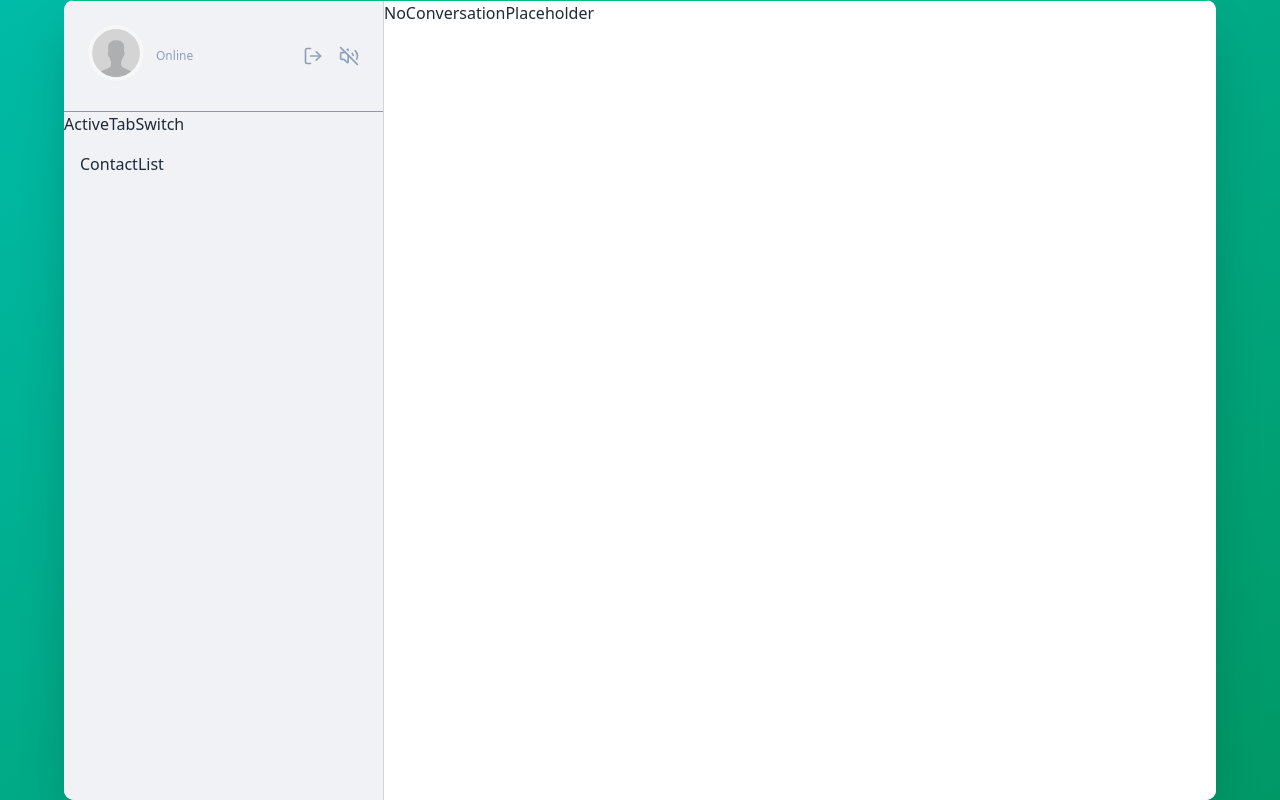
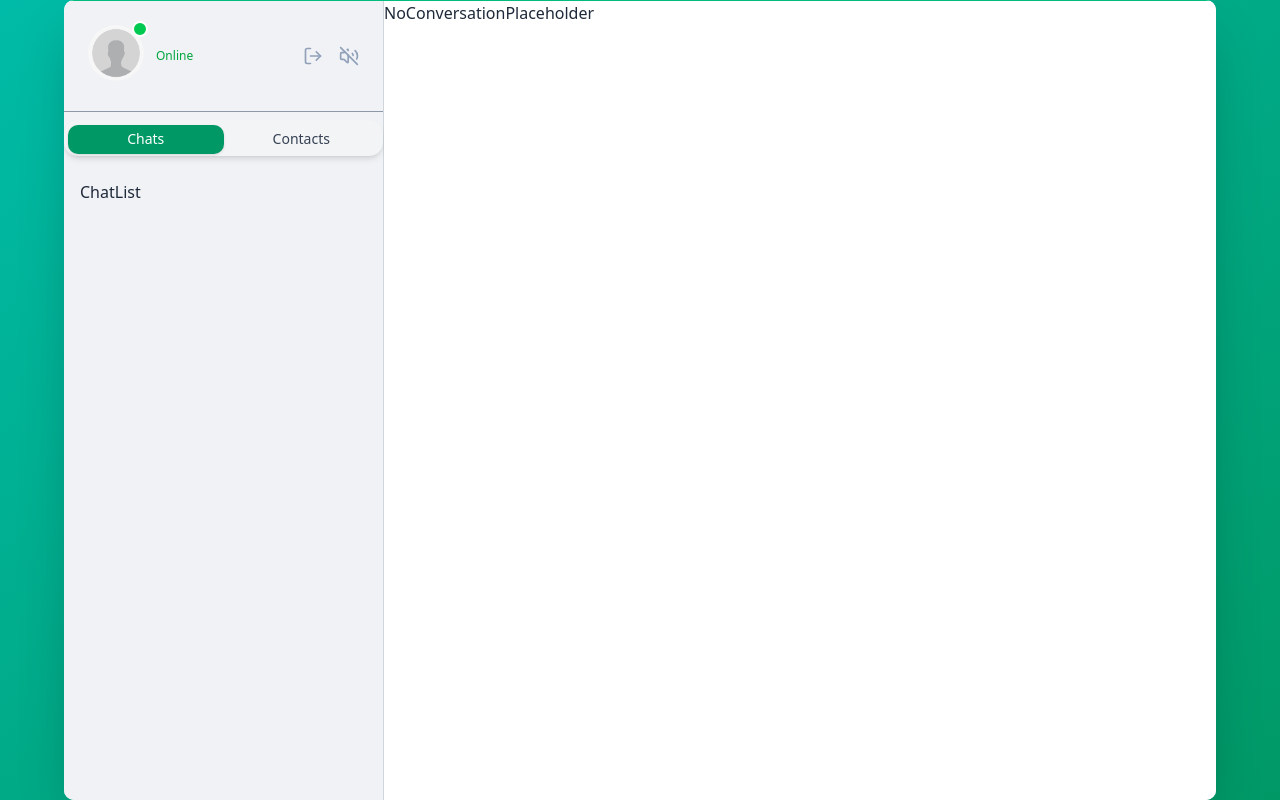
Before and after one commit to MostakemHossain/pingMe, a React (Vite) app in the folder frontend/: page / in a window 1280 px wide. Built offline with nearby package versions, Linux system fonts and the light colour scheme; no server answers.

Commit message:
active tab switch components created

```diff
--- a/frontend/package.json
+++ b/frontend/package.json
@@ -14,6 +14,7 @@
     "@radix-ui/react-label": "^2.1.7",
     "@radix-ui/react-separator": "^1.1.7",
     "@radix-ui/react-slot": "^1.2.3",
+    "@radix-ui/react-tabs": "^1.1.13",
     "@radix-ui/react-tooltip": "^1.2.8",
     "@tailwindcss/vite": "^4.1.13",
     "axios": "^1.12.2",
--- a/frontend/src/components/ActiveTabSwitch.jsx
+++ b/frontend/src/components/ActiveTabSwitch.jsx
@@ -1,9 +1,34 @@
-import React from 'react'
+import React from "react";
+import { Tabs, TabsList, TabsTrigger } from "@/components/ui/tabs";
+import { useChatStore } from "../store/useChatStore";
 
 const ActiveTabSwitch = () => {
+  const { activeChat, setActiveTab } = useChatStore();
+
   return (
-    <div>ActiveTabSwitch</div>
-  )
-}
+    <div className="w-full flex justify-center py-2">
+      <Tabs
+        value={activeChat}
+        onValueChange={(value) => setActiveTab(value)}
+        className="w-full"
+      >
+        <TabsList className="w-full grid grid-cols-2 rounded-xl bg-gray-100 p-1 shadow-md">
+          <TabsTrigger
+            value="chats"
+            className="w-full rounded-lg data-[state=active]:bg-emerald-600 data-[state=active]:text-white text-gray-700 hover:bg-emerald-100 transition-colors"
+          >
+            Chats
+          </TabsTrigger>
+          <TabsTrigger
+            value="contacts"
+            className="w-full rounded-lg data-[state=active]:bg-green-600 data-[state=active]:text-white text-gray-700 hover:bg-green-100 transition-colors"
+          >
+            Contacts
+          </TabsTrigger>
+        </TabsList>
+      </Tabs>
+    </div>
+  );
+};
 
-export default ActiveTabSwitch
+export default ActiveTabSwitch;
--- a/frontend/src/components/ProfileHeader.jsx
+++ b/frontend/src/components/ProfileHeader.jsx
@@ -6,32 +6,31 @@
 const mouseClickSound = new Audio("/sounds/mouse-click.mp3");
 
 const ProfileHeader = () => {
-  const { logout, authUser,updateProfile } = useAuthState();
+  const { logout, authUser, updateProfile } = useAuthState();
   const { toggleSound, isSoundEnabled } = useChatStore();
   const [selectedImage, setSelectedImage] = useState(null);
 
- console.log(authUser?.user);
   const fileInputRef = useRef(null);
+
   const handleImageChange = (e) => {
     const file = e.target.files[0];
-    if(!file) return;
+    if (!file) return;
     const reader = new FileReader();
     reader.readAsDataURL(file);
 
-    reader.onloadend = async() => {
-      const base64Image= reader.result;
+    reader.onloadend = async () => {
+      const base64Image = reader.result;
       setSelectedImage(base64Image);
       await updateProfile({ profilePic: base64Image });
+    };
+  };
 
-    };
-
-  };
   return (
     <div className="p-6 border-b border-slate-700/50">
       <div className="flex items-center justify-between">
         <div className="flex items-center gap-3">
-          {/* AVATAR  */}
-          <div className="">
+          {/* AVATAR */}
+          <div className="relative">
             <button
               className="size-14 rounded-full overflow-hidden relative group"
               onClick={() => fileInputRef.current.click()}
@@ -45,6 +44,9 @@
                 <span className="text-white text-sm">Change</span>
               </div>
             </button>
+            {/* GREEN ONLINE INDICATOR */}
+            <span className="absolute -top-1 -right-1 block size-4 rounded-full bg-green-500 border-2 border-white"></span>
+
             <input
               type="file"
               className="hidden"
@@ -53,24 +55,27 @@
               accept="image/*"
             />
           </div>
-          {/* userName and online text  */}
+
+          {/* userName and online text */}
           <div>
-            <h3 className="text-slate-200 font-medium text-base max-w-[180px] truncate">
+            <h3 className="text-black font-medium text-base max-w-[180px] truncate">
               {authUser?.user?.fullName}
             </h3>
-            <p className="text-xs text-slate-400">Online</p>
+            <p className="text-xs text-green-600">Online</p>
           </div>
         </div>
-        {/* BUTTONS  */}
+
+        {/* BUTTONS */}
         <div className="flex gap-4 items-center">
-          {/* LOGOUT  */}
+          {/* LOGOUT */}
           <button
             className="text-slate-400 hover:text-slate-200 transition-colors"
             onClick={logout}
           >
             <LogOutIcon className="size-5" />
           </button>
-          {/* SOUND TOGGLE  */}
+
+          {/* SOUND TOGGLE */}
           <button
             className="text-slate-400 hover:text-slate-200 transition-colors"
             onClick={() => {
@@ -83,7 +88,7 @@
           >
             {isSoundEnabled ? (
               <Volume2Icon className="size-5" />
-            ) :  (
+            ) : (
               <VolumeOffIcon className="size-5" />
             )}
           </button>
--- /dev/null
+++ b/frontend/src/components/ui/tabs.jsx
@@ -0,0 +1,60 @@
+import * as React from "react"
+import * as TabsPrimitive from "@radix-ui/react-tabs"
+
+import { cn } from "@/lib/utils"
+
+function Tabs({
+  className,
+  ...props
+}) {
+  return (
+    <TabsPrimitive.Root
+      data-slot="tabs"
+      className={cn("flex flex-col gap-2", className)}
+      {...props} />
+  );
+}
+
+function TabsList({
+  className,
+  ...props
+}) {
+  return (
+    <TabsPrimitive.List
+      data-slot="tabs-list"
+      className={cn(
+        "bg-muted text-muted-foreground inline-flex h-9 w-fit items-center justify-center rounded-lg p-[3px]",
+        className
+      )}
+      {...props} />
+  );
+}
+
+function TabsTrigger({
+  className,
+  ...props
+}) {
+  return (
+    <TabsPrimitive.Trigger
+      data-slot="tabs-trigger"
+      className={cn(
+        "data-[state=active]:bg-background dark:data-[state=active]:text-foreground focus-visible:border-ring focus-visible:ring-ring/50 focus-visible:outline-ring dark:data-[state=active]:border-input dark:data-[state=active]:bg-input/30 text-foreground dark:text-muted-foreground inline-flex h-[calc(100%-1px)] flex-1 items-center justify-center gap-1.5 rounded-md border border-transparent px-2 py-1 text-sm font-medium whitespace-nowrap transition-[color,box-shadow] focus-visible:ring-[3px] focus-visible:outline-1 disabled:pointer-events-none disabled:opacity-50 data-[state=active]:shadow-sm [&_svg]:pointer-events-none [&_svg]:shrink-0 [&_svg:not([class*='size-'])]:size-4",
+        className
+      )}
+      {...props} />
+  );
+}
+
+function TabsContent({
+  className,
+  ...props
+}) {
+  return (
+    <TabsPrimitive.Content
+      data-slot="tabs-content"
+      className={cn("flex-1 outline-none", className)}
+      {...props} />
+  );
+}
+
+export { Tabs, TabsList, TabsTrigger, TabsContent }
--- a/frontend/src/pages/ChatPage.jsx
+++ b/frontend/src/pages/ChatPage.jsx
@@ -10,7 +10,7 @@
 import { useAuthState } from "../store/useAuthStore";
 
 const ChatPage = () => {
-  const { activeTab, selectedUser } = useChatStore();
+  const { activeChat, selectedUser } = useChatStore();
   const {  authUser,checkAuth } = useAuthState();
   useEffect(() => {
     if (!authUser) {
@@ -27,7 +27,7 @@
             <ProfileHeader />
             <ActiveTabSwitch />
             <div className="flex-1 overflow-y-auto p-4 space-y-3 scrollbar-thin scrollbar-thumb-gray-400 scrollbar-track-gray-200">
-              {activeTab === "chats" ? <ChatList /> : <ContactList />}
+              {activeChat === "chats" ? <ChatList /> : <ContactList />}
             </div>
           </aside>
 
```
Also changed, not shown: 1 other file (tests, documents, lock files or other folders).
